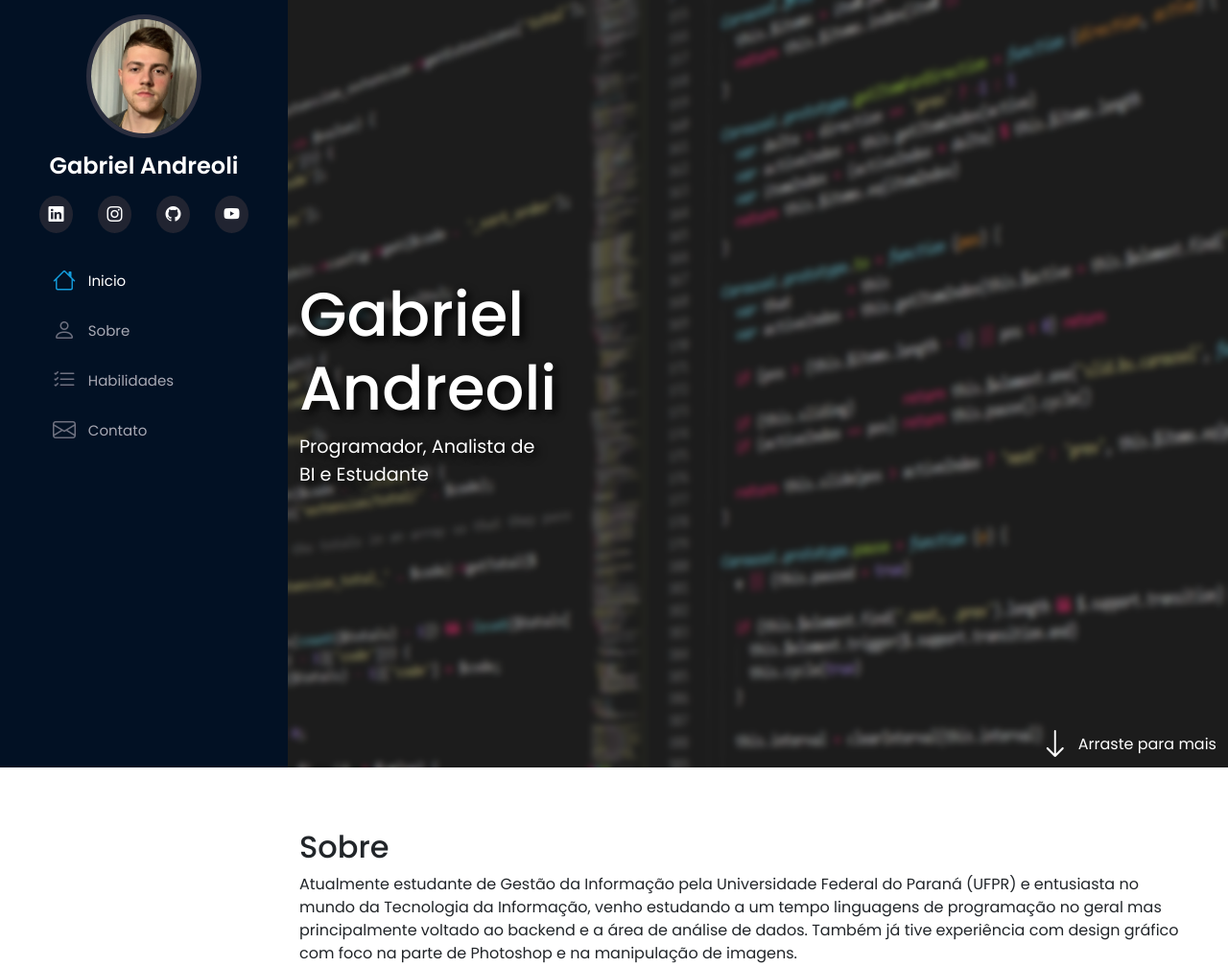
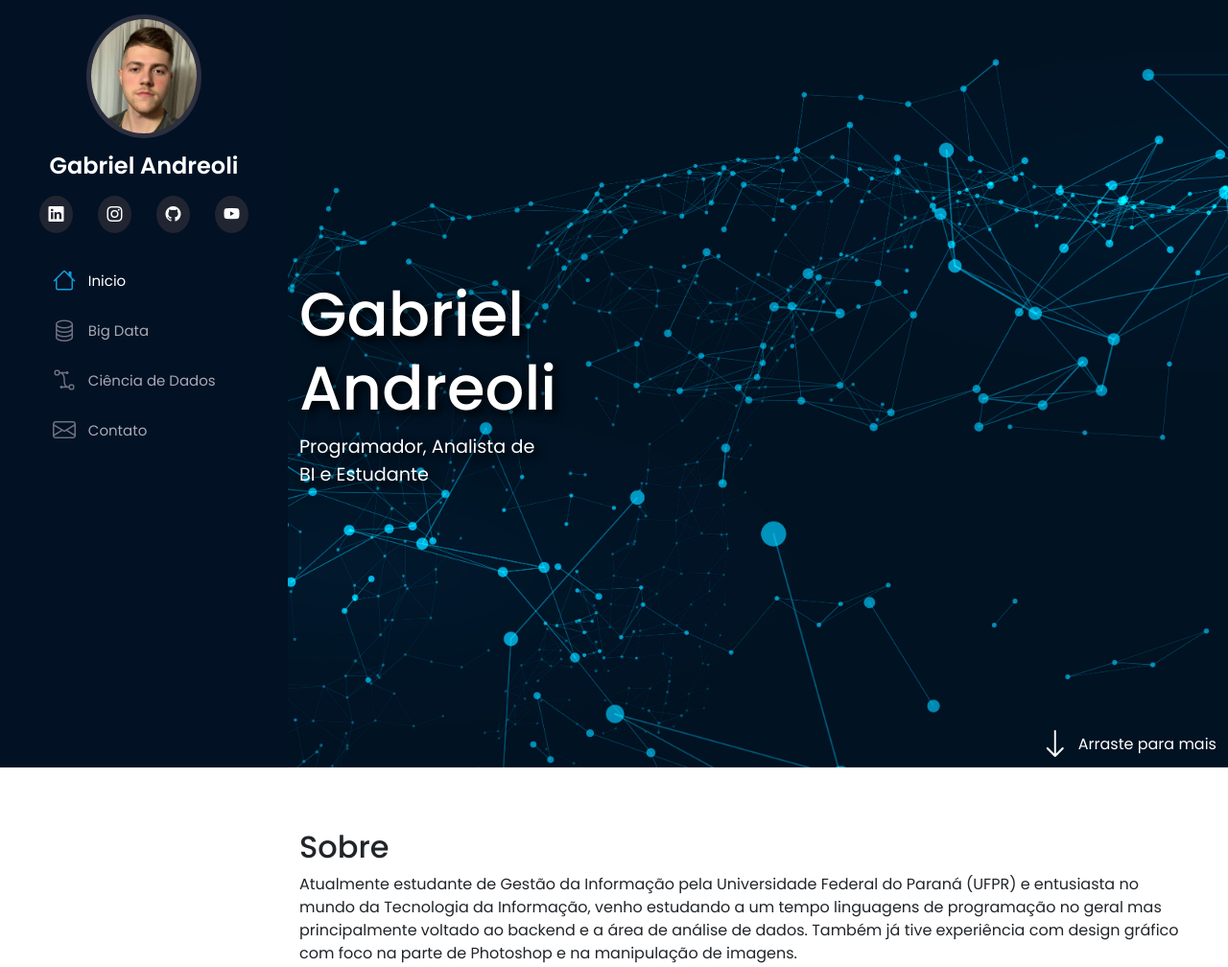
Before and after one commit to gabriel-andreoli/UFPR-TIC, a Flask app: page / in a window 1280 px wide. Shown: the top 1008 px of the page at 96% size. Run offline with Flask 2, Linux system fonts and the light colour scheme; some libraries are stand-ins or nearby versions.

Commit message:
background and icons

```diff
--- a/static/style.css
+++ b/static/style.css
@@ -95,7 +95,7 @@ html, body{
 }
 
 section#inicio{
-    background-image: url("./images/fundo-fixed-defoque5.png");
+    background-image: url("./images/background-inicio.jpg");
     background-repeat: no-repeat;
     background-size: cover;
     background-attachment: fixed;
--- a/templates/index.html
+++ b/templates/index.html
@@ -40,11 +40,11 @@
                 </li>
                 <li class="nav-item">
                   <a class="nav-link" href="#sobre">
-                    <i class="bi bi-person"></i> Sobre</a>
+                    <i class="bi bi-database"></i> Big Data</a>
                 </li>
                 <li class="nav-item">
                   <a class="nav-link" href="#habilidades">
-                    <i class="bi bi-list-check"></i> Habilidades</a>
+                    <i class="bi bi-bezier2"></i> Ciência de Dados</a>
                 </li>
                 <li class="nav-item">
                     <a class="nav-link" href="#contato">
```
Also changed, not shown: static/images/background-inicio.jpg (added).
